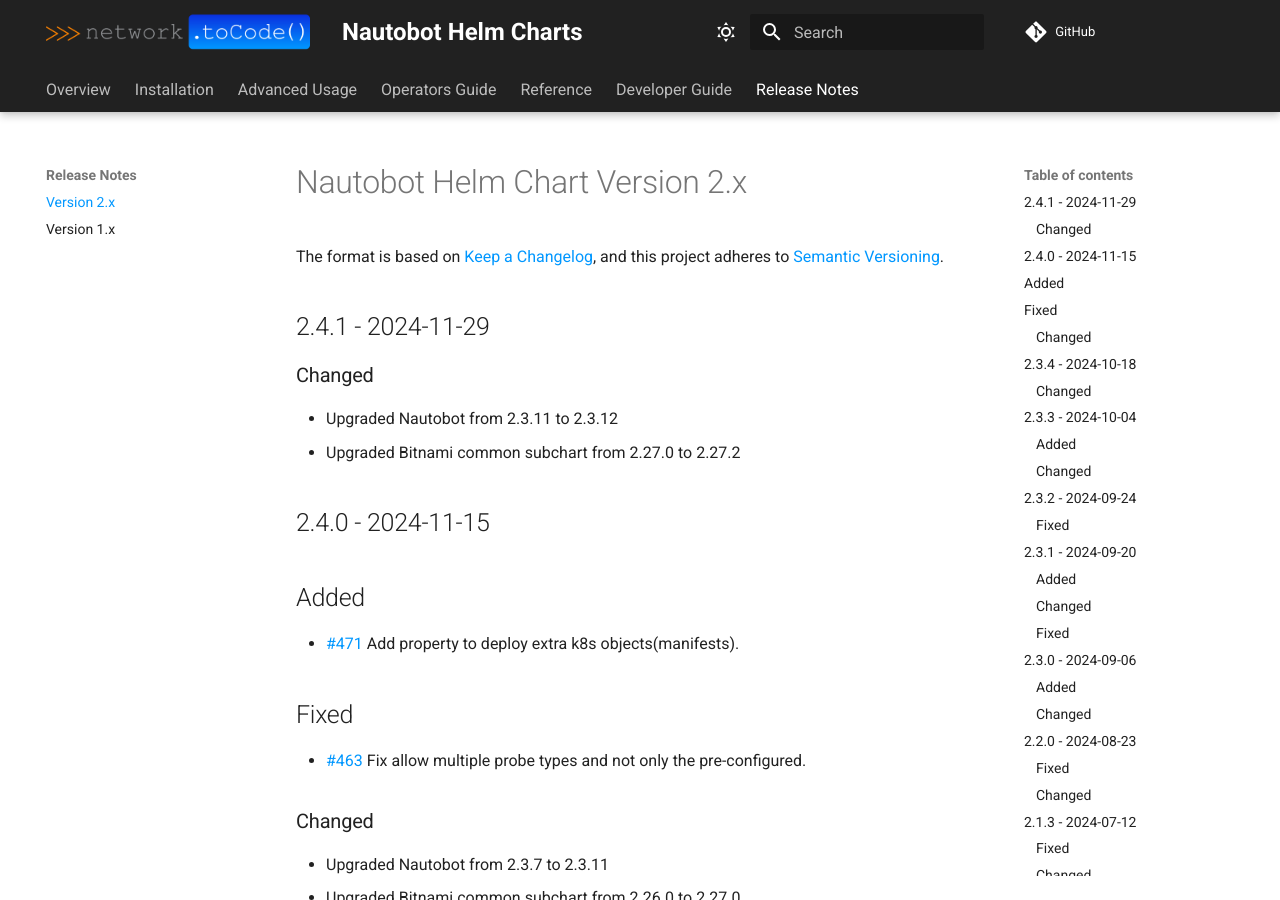
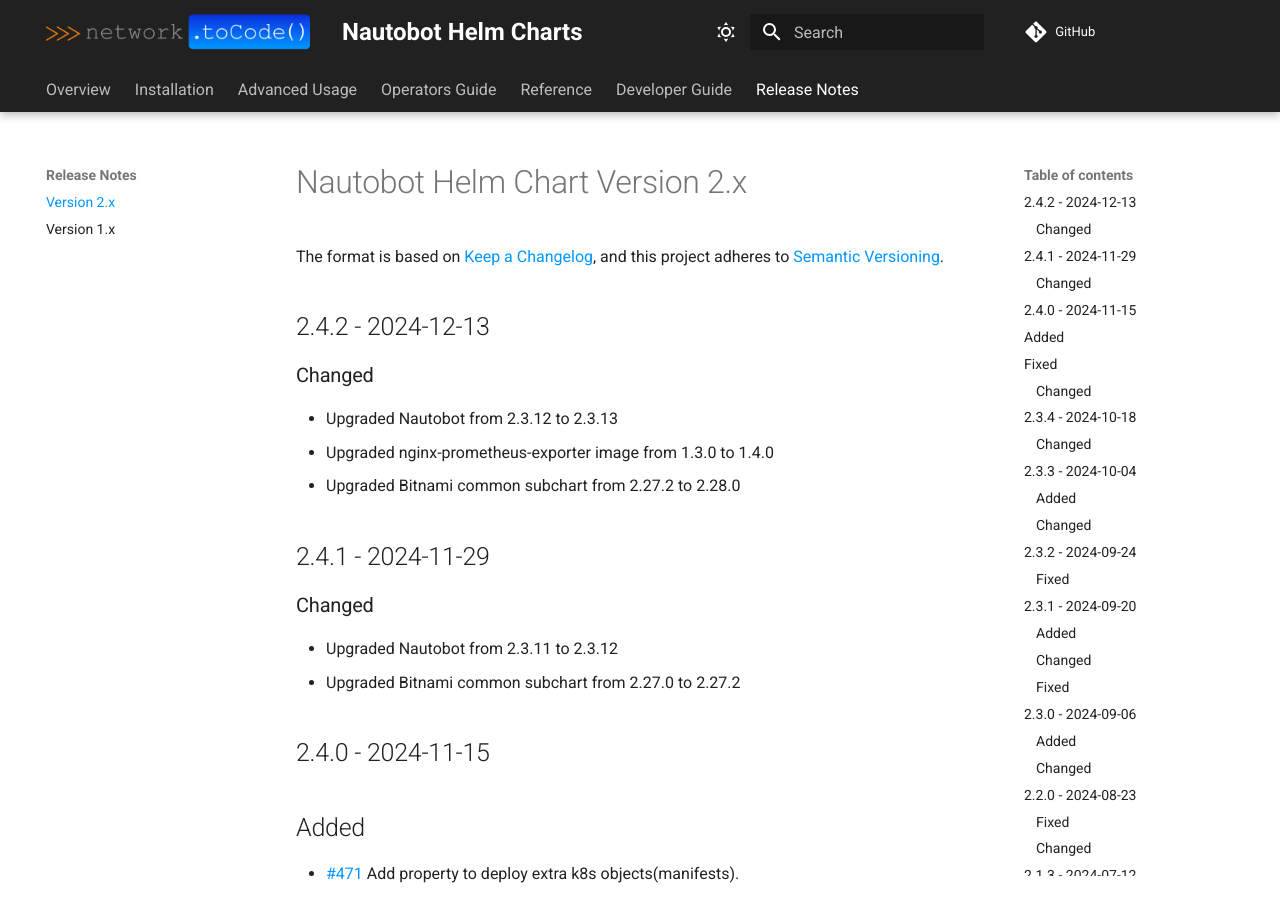
Before and after one commit to nautobot/helm-charts, an MkDocs documentation site: the page built from docs/release-notes/version-2.x.md, in a window 1280 px wide and 900 px high. Built offline with MkDocs 1.6.1 and Material for MkDocs 9.7.7, drawn with Linux system fonts in a browser that asks for light colours; comment, search, counter and statistics services are not loaded.

Commit message:
prepare for release 2.4.2

```diff
--- a/docs/release-notes/version-2.x.md
+++ b/docs/release-notes/version-2.x.md
@@ -2,6 +2,14 @@
 
 The format is based on [Keep a Changelog](https://keepachangelog.com/en/1.0.0/),
 and this project adheres to [Semantic Versioning](https://semver.org/spec/v2.0.0.html).
+
+## 2.4.2 - 2024-12-13
+
+### Changed
+
+* Upgraded Nautobot from 2.3.12 to 2.3.13
+* Upgraded nginx-prometheus-exporter image from 1.3.0 to 1.4.0
+* Upgraded Bitnami common subchart from 2.27.2 to 2.28.0
 
 ## 2.4.1 - 2024-11-29
 
```
Also changed, not shown: 4 other files.
